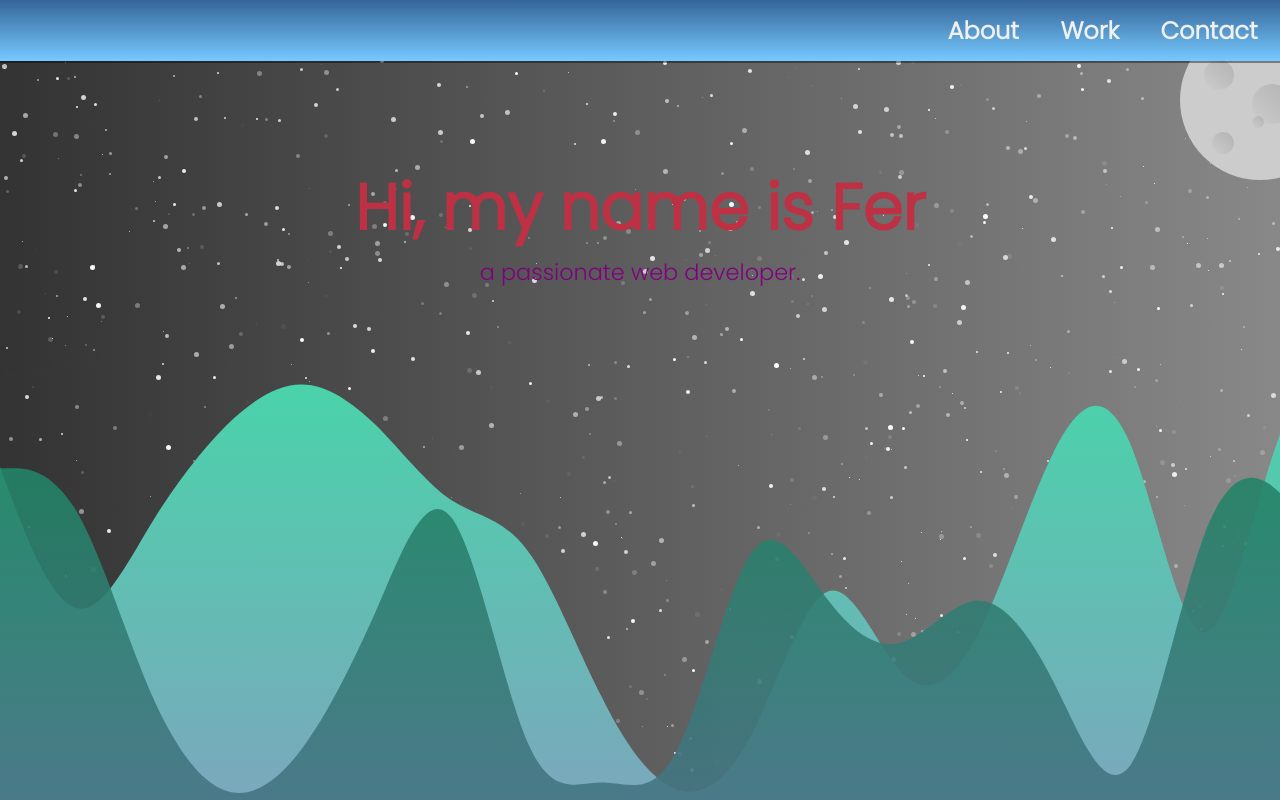
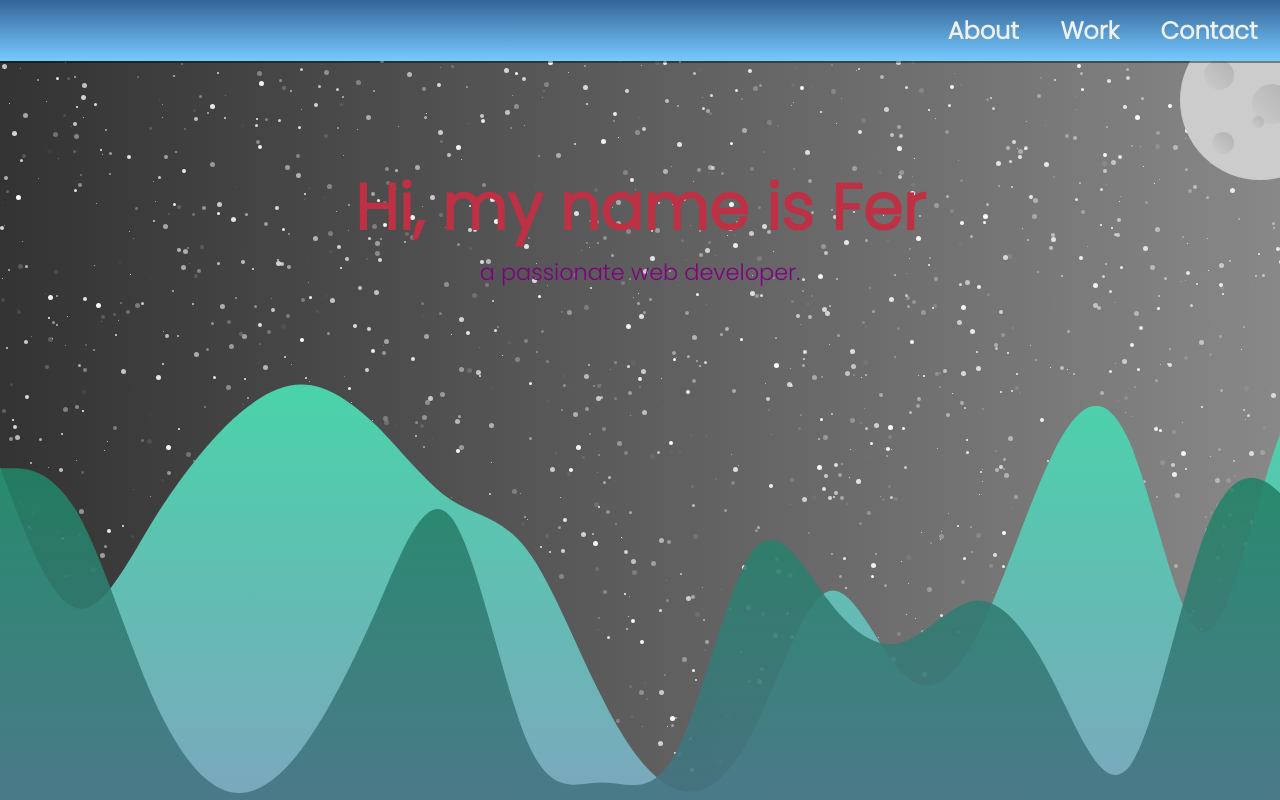
Before and after one commit to fer-rouco/portfolio, a React (Create React App) app in the folder client/: page / in a window 1280 px wide. Shown: the top 800 px of the page. Built offline with nearby package versions, Linux system fonts and the light colour scheme.

Commit message:
Welcome section: Quantity Stars calculated by screen size

```diff
--- a/client/src/components/sections/welcome-section.jsx
+++ b/client/src/components/sections/welcome-section.jsx
@@ -5,8 +5,9 @@ function WelcomeSection() {
   const isDarkMode = true;
 
   const renderStaticStars = () => {
+    const starsQuantity = ((window.innerHeight * window.innerWidth) / 1000) | 1000;
     return (
-      [...Array(1000)].map((x, i) => {
+      [...Array(starsQuantity)].map((x, index) => {
         const posX = Math.random() * window.innerWidth;
         const posY = Math.random() * 800;
         const alfa = Math.random();
@@ -18,7 +19,7 @@ function WelcomeSection() {
           width: dimension,
           height: dimension
         };
-        return <div className="welcome-section__star" style={style} ></div>
+        return <div key={`${index}`} className="welcome-section__star" style={style} ></div>
       })
     );
   }
```
